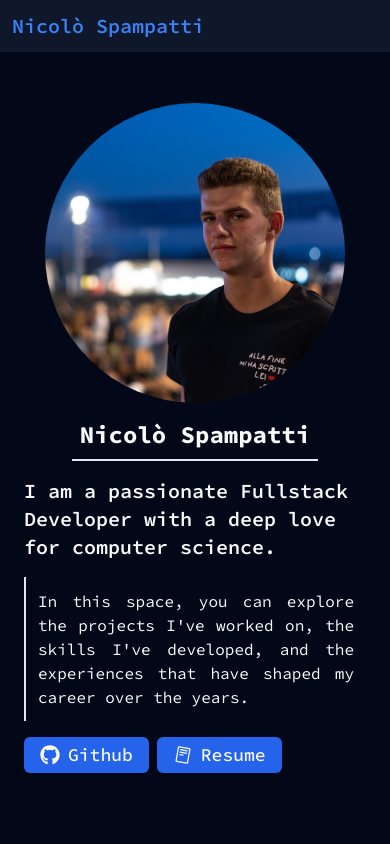
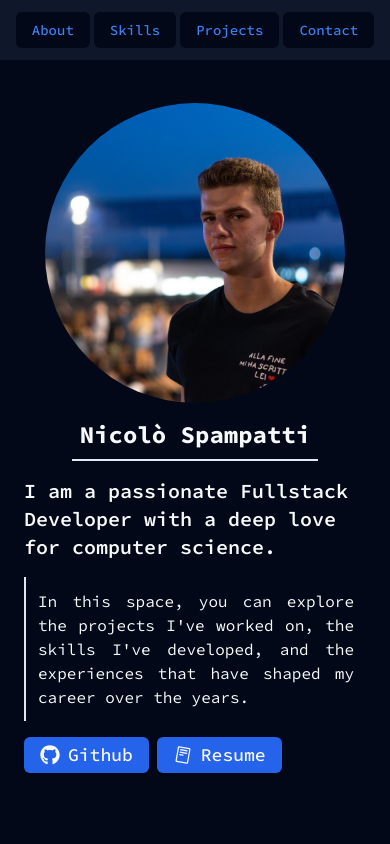
Before and after one commit to Spampa/portfolio-2.0, a Next.js app: page / in a window 390 px wide. Shown: the top 844 px of the page. Built offline with nearby package versions, Linux system fonts and the light colour scheme.

Commit message:
navbar update

```diff
--- a/components/layout/navbar.tsx
+++ b/components/layout/navbar.tsx
@@ -12,8 +12,8 @@ export const Navbar = () => {
 
     return (
         <div className="dark fixed top-0 z-50 w-full grid gap-2 grid-cols-1 md:grid-cols-2 xl:grid-cols-4 md:place-content-between xl:items-center p-3 text-primary bg-primary-foreground">
-            <h1 className="text-xl font-semibold text-start">Nicolò Spampatti</h1>
-            <div className="hidden md:flex xl:col-span-2 md:place-content-end xl:place-content-center">
+            <h1 className="hidden md:block text-xl font-semibold text-start">Nicolò Spampatti</h1>
+            <div className="flex place-content-center xl:col-span-2 md:place-content-end xl:place-content-center">
                 <NavigationMenu>
                     <NavigationMenuList>
                         <NavigationMenuItem>
```
